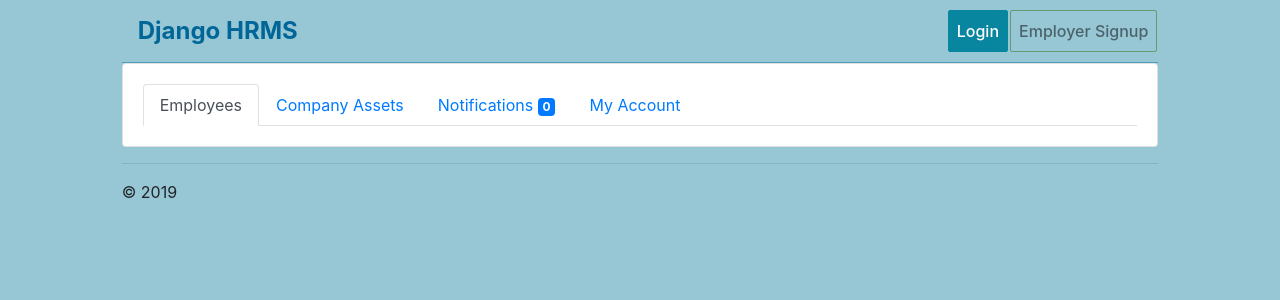
After one commit to Felix-Mutinda/django-hrms, a Django app: template core/templates/core/employer/dashboard.html in a window 1280 px wide. The commit adds this page. Shown: the top 300 px of the page. Run offline with Django 3.2, Linux system fonts and the light colour scheme; the template is opened without the code that fills it, so the values that code supplies are empty; some libraries are stand-ins or nearby versions.

Commit message:
separate employer and employee templates

```diff
--- a/core/templates/core/base.html
+++ b/core/templates/core/base.html
@@ -44,10 +44,12 @@
                     </nav>
                 </header>
 
-                <section class="main">
+                <section class="main card">
+                    <div class="card-body">
                     {% block content %}
                         <h1>Hello, world!</h1>
                     {% endblock %}
+                    </div>
                 </section>
 
 
--- /dev/null
+++ b/core/templates/core/employer/dashboard.html
@@ -0,0 +1,26 @@
+{% extends 'core/base.html' %}
+
+{% block title %}Django HRMS - Dashboard{% endblock %}
+
+{% block content %}
+    <div class="main-tabbed-nav">
+        <ul class="nav nav-tabs">
+            <li class="nav-item">
+                <a class="nav-link active" href="#">Employees</a>
+            </li>
+            <li class="nav-item">
+                <a class="nav-link" href="#">Company Assets</a>
+            </li>
+            <li class="nav-item">
+                <a class="nav-link" href="#">Notifications <span class="badge badge-primary">0</span></a>
+            </li>
+            <li class="nav-item">
+                <a class="nav-link" href="#">My Account</a>
+            </li>
+        </ul>
+    </div>
+
+    <div class="main-content ">
+
+    </div>
+{% endblock %}
--- a/core/views.py
+++ b/core/views.py
@@ -27,15 +27,15 @@ def employer_signup(request):
     else:
         form = EmployerSignupForm()
 
-    return render(request, 'core/employer_signup.html', {'form': form})
+    return render(request, 'core/employer/signup.html', {'form': form})
 
 # the employer dashboard
 def employer_dashboard(request):
-    return render(request, 'core/employer_dashboard.html')
+    return render(request, 'core/employer/dashboard.html')
 
 # the employee dashboard
 def employee_dashboard(request):
-    return render(request, 'core/employee_dashboard.html')
+    return render(request, 'core/employee/dashboard.html')
 
 # redirect employer to employer_dashboard and employee to employee_dashboard
 def login_redirect(request):
```
Also changed, not shown: core/templates/core/employee/dashboard.html (added, +14 -0 lines), core/templates/core/employee_dashboard.html (deleted, +0 -7 lines), core/templates/core/employer_dashboard.html (deleted, +0 -7 lines), core/templates/core/employer/signup.html (renamed from core/templates/core/employer_signup.html).
